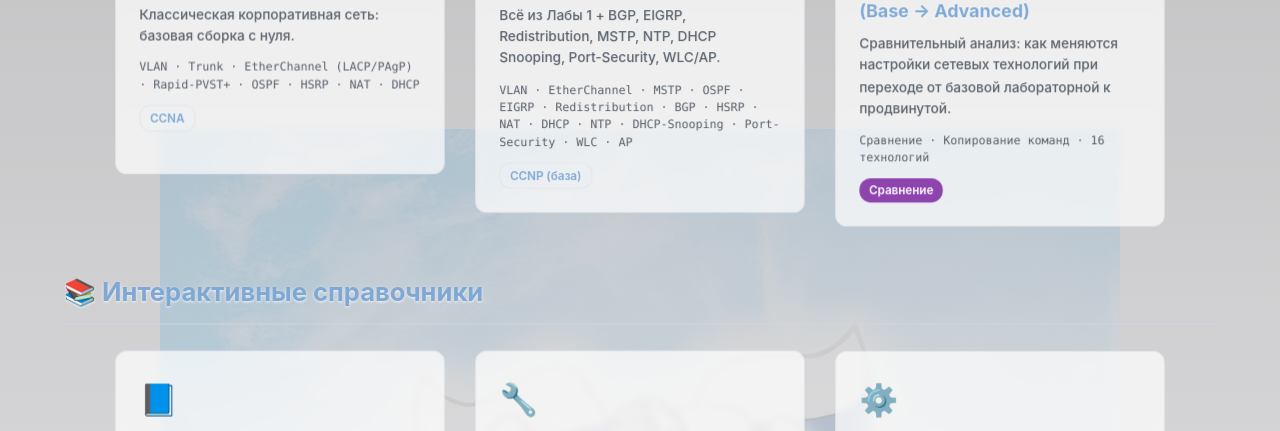
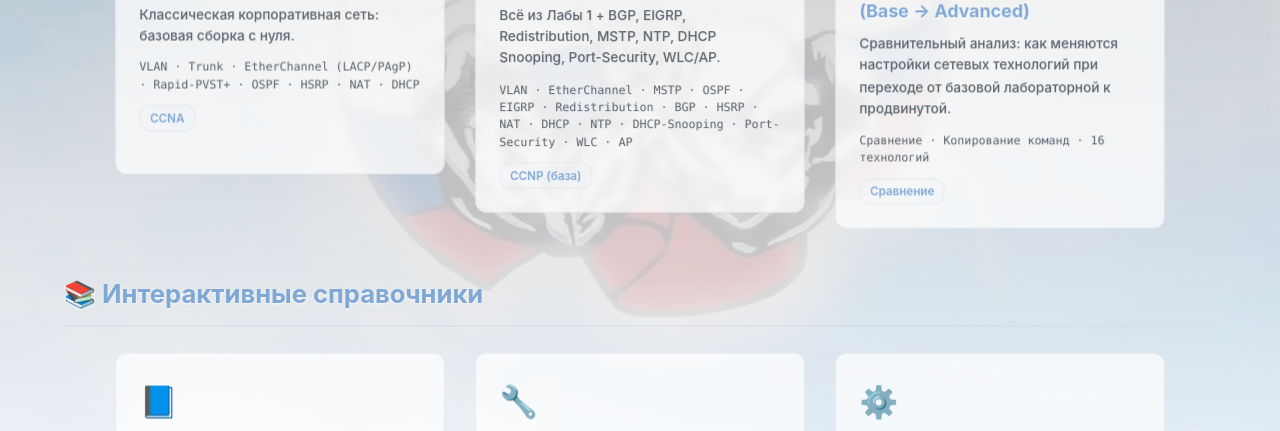
Before and after one commit to grolch96/grolch96.github.io, a plain HTML site: page index.html in a window 1280 px wide. Shown: the part 352-783 px from the top of the page. Drawn offline with Linux system fonts and the light colour scheme.

Commit message:
Устранено дрожание карточек главной формы, поправлен фон.

```diff
--- a/index.html
+++ b/index.html
@@ -46,8 +46,9 @@
       linear-gradient(var(--bg-grad-top), transparent 100%),
       linear-gradient(var(--bg-overlay), var(--bg-overlay)),
       url('img/bg.jpg');
-    background-size: auto, auto, 75% auto;
-    background-position: center top, center top, center;
+    /* ИЗМЕНЕНИЯ ЗДЕСЬ: */
+    background-size: 100% 100%, 100% 100%, cover; /* Градиенты на весь экран, картинка cover */
+    background-position: center top, center top, center center;
     background-repeat: no-repeat;
     background-attachment: scroll, scroll, fixed;
     min-height: 100vh;
@@ -221,7 +222,7 @@
 
   /* --- ПРИ НАВЕДЕНИИ: плотнее и поднимается --- */
   .card:hover {
-    flex: 0 1 360px;
+   /* flex: 0 1 360px;  <-- УДАЛИТЕ ИЛИ ЗАКОММЕНТИРУЙТЕ ЭТУ СТРОКУ */
     top: -12px;
     transform: scale(1.02) rotate(0.5deg);
     border-color: var(--accent);
@@ -450,7 +451,7 @@
       <h2>Эволюция конфигураций (Base → Advanced)</h2>
       <p>Сравнительный анализ: как меняются настройки сетевых технологий при переходе от базовой лабораторной к продвинутой.</p>
       <div class="tech">Сравнение · Копирование команд · 16 технологий</div>
-      <span class="badge" style="background: #8e44ad; color: #fff; border: none;">Сравнение</span>
+      <span class="badge">Сравнение</span>
     </a>
   </div>
 
```
